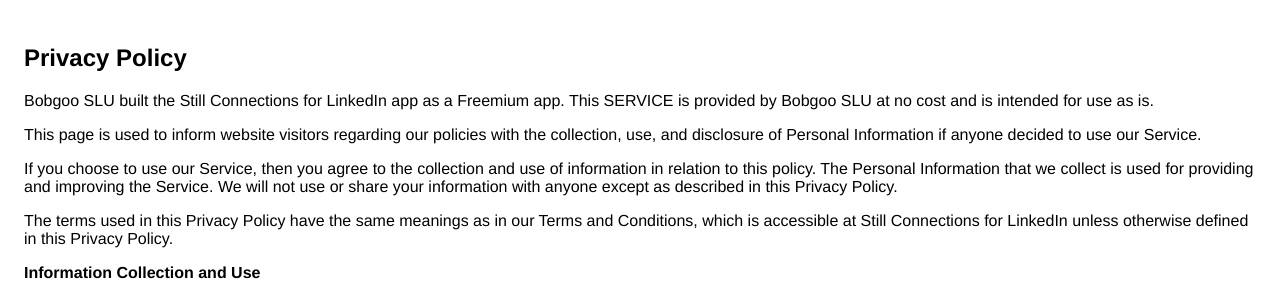
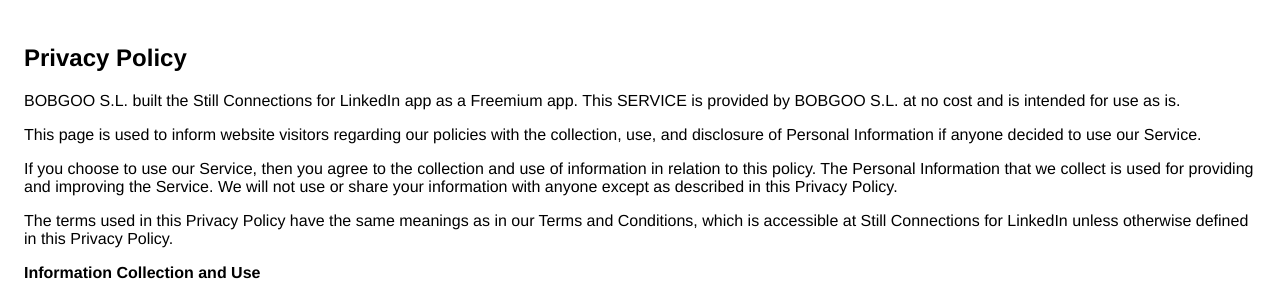
Before and after one commit to angelsubirana/connections, a Jekyll site: the page privacy.html, which Jekyll copies as it is, in a window 1280 px wide. Shown: the top 284 px of the page. Built offline with Jekyll 4.4.1, drawn with Linux system fonts in a browser that asks for light colours.

Commit message:
no message

```diff
--- a/_config.yml
+++ b/_config.yml
@@ -13,7 +13,7 @@ enforce_ssl: stillconnections.app
 
 
 # User settings
-username: Bobgoo
+username: BOBGOO S.L.
 email_username: support@bobgoo.com
 twitter_username: StillConnection
 
--- a/privacy.html
+++ b/privacy.html
@@ -15,7 +15,7 @@
 
 <body>
     <h2>Privacy Policy</h2>
-    <p> Bobgoo SLU built the Still Connections for LinkedIn app as a Freemium app. This SERVICE is provided by Bobgoo SLU at no cost and is intended for use as is.
+    <p> BOBGOO S.L. built the Still Connections for LinkedIn app as a Freemium app. This SERVICE is provided by BOBGOO S.L. at no cost and is intended for use as is.
     </p>
     <p>This page is used to inform website visitors regarding our policies with the collection, use, and disclosure of Personal Information if anyone decided to use our Service.
     </p>
--- a/tos.html
+++ b/tos.html
@@ -15,7 +15,7 @@
 
 <body>
     <h2>Terms of Service ("Terms")</h2>
-    <p> Please read these Terms of Service ("Terms", "Terms of Service") carefully before using the Still Connections for LinkedIn app (the "Service") operated by Bobgoo SLU ("us", "we", or "our").</p>
+    <p> Please read these Terms of Service ("Terms", "Terms of Service") carefully before using the Still Connections for LinkedIn app (the "Service") operated by BOBGOO S.L. ("us", "we", or "our").</p>
     <p>Your access to and use of the Service is conditioned on your acceptance of and compliance with these Terms. These Terms apply to all visitors, users and others who access or use the Service.</p>
     <p>By accessing or using the Service you agree to be bound by these Terms. If you disagree with any part of the terms then you may not access the Service.</p>
     <p><strong>Termination</strong></p>
```
